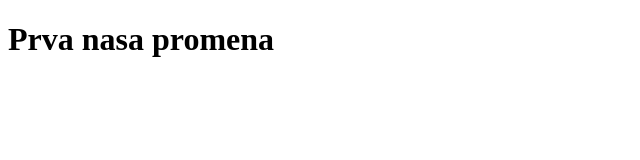
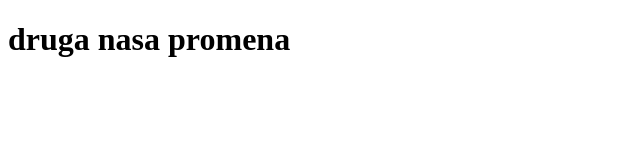
Before and after one commit to Bojan-pk/openProject, a plain HTML site: page index.html in a window 1280 px wide. Shown: the whole page, without its empty margins (0-640 px from the left). Drawn offline with Linux system fonts and the light colour scheme.

Commit message:
Update index.html

```diff
--- a/index.html
+++ b/index.html
@@ -7,6 +7,6 @@
     <title>Open project</title>
 </head>
 <body>
-    <h1>Prva nasa promena</h1>
+    <h1>druga nasa promena</h1>
 </body>
 </html>
```
